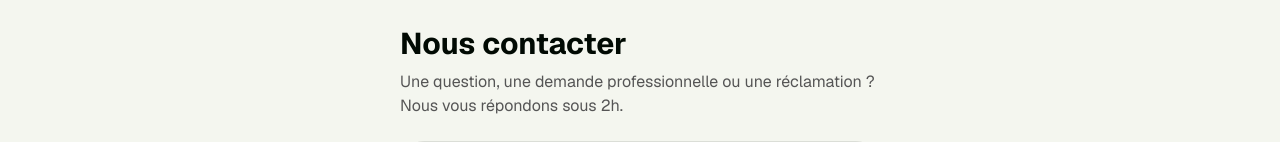
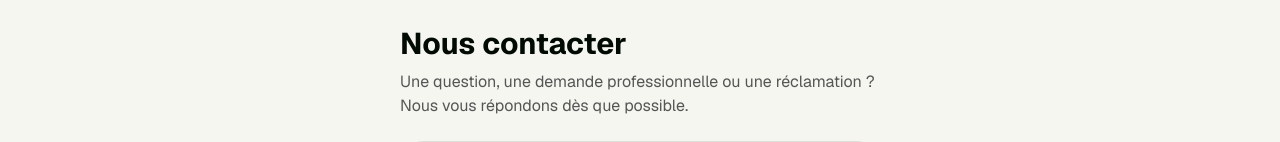
Before and after one commit to Oualid-coder/transport24h-web, a Next.js app: page /contact in a window 1280 px wide. Shown: the part 148-290 px from the top of the page. Built offline with nearby package versions, Linux system fonts and the light colour scheme; no server answers.

Commit message:
fix: remplace délai fixe « sous 2h » par « dès que possible »

```diff
--- a/app/(client)/contact/page.tsx
+++ b/app/(client)/contact/page.tsx
@@ -83,7 +83,7 @@ export default function ContactPage() {
         </div>
         <h1 className="mt-5 text-2xl font-bold">Message envoyé</h1>
         <p className="mt-2 text-muted-foreground">
-          Votre message a été envoyé, nous vous répondrons sous 2h.
+          Votre message a été envoyé, nous vous répondrons dès que possible.
         </p>
         <Button className="mt-8" onClick={() => router.push("/")}>
           Retour à l&apos;accueil
@@ -102,7 +102,7 @@ export default function ContactPage() {
         <h1 className="text-3xl font-bold">Nous contacter</h1>
         <p className="mt-2 text-muted-foreground">
           Une question, une demande professionnelle ou une réclamation ? Nous vous
-          répondons sous 2h.
+          répondons dès que possible.
         </p>
       </div>
 
```
